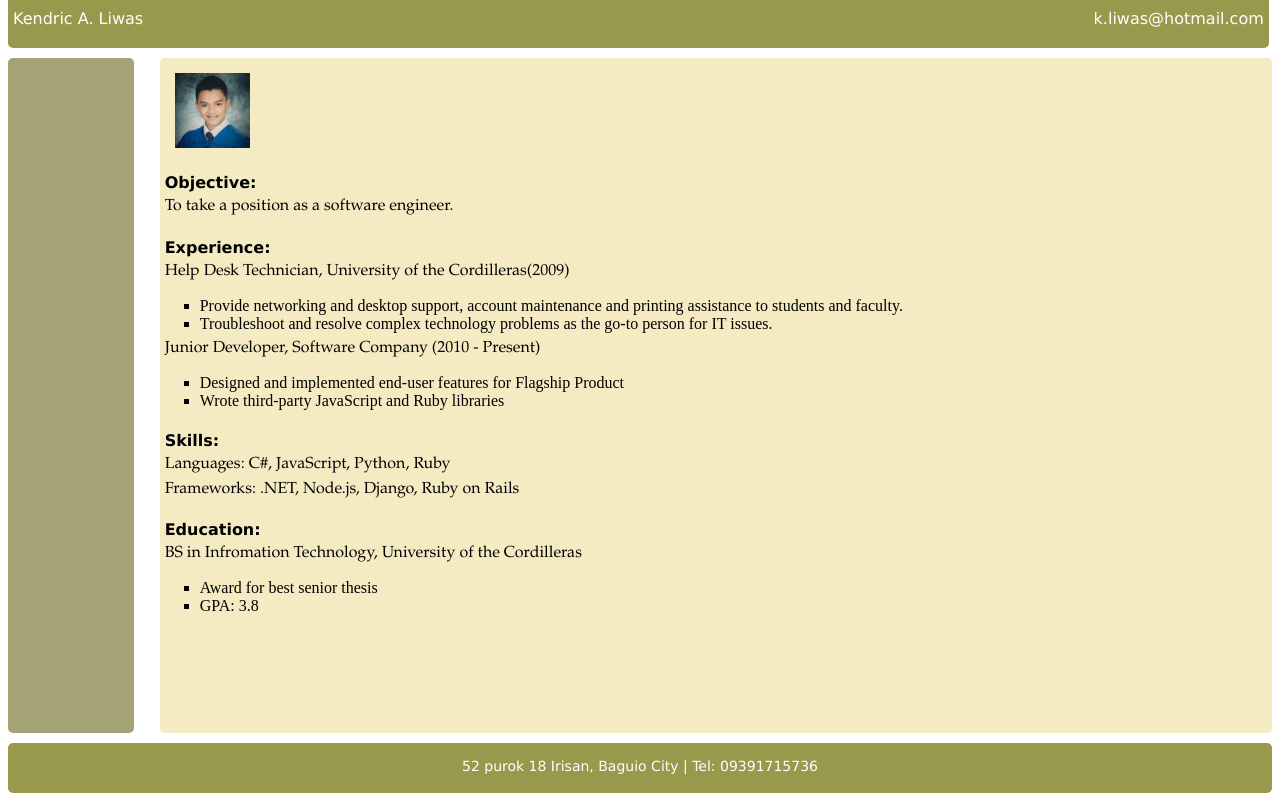
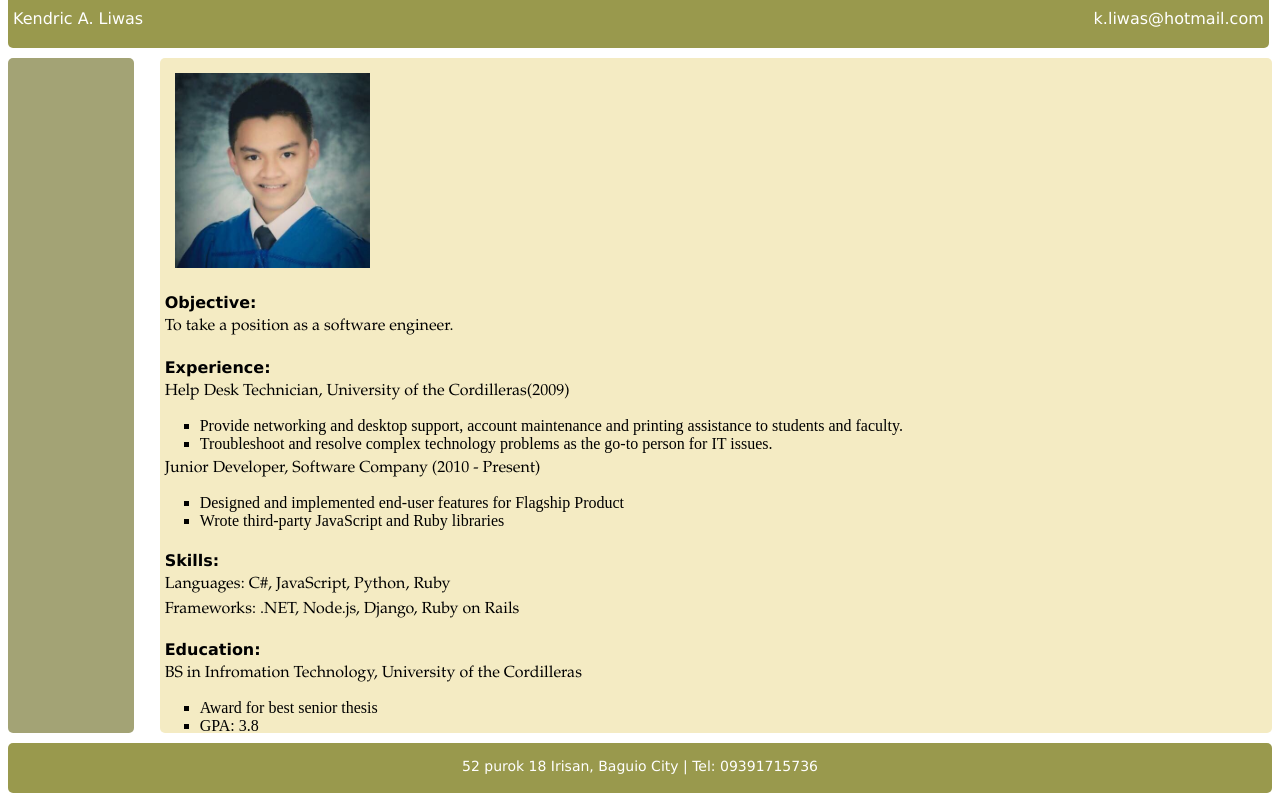
Before and after one commit to kenliwas/Resume.github.io, a plain HTML site: page index.html in a window 1280 px wide. Drawn offline with Linux system fonts and the light colour scheme.

Commit message:
Update index.html

```diff
--- a/index.html
+++ b/index.html
@@ -12,7 +12,7 @@
 		</div>
 		<div class="left"></div>
 		<div class="right">
-			<img width="75" height="75" class="img" src="ken.jpg"/>
+			<img width="195" height="195" class="img" src="ken.jpg"/>
 			<h4>Objective:</h4>
 			<p>To take a position as a software engineer.</p>
 			<h4>Experience:</h4>
```
